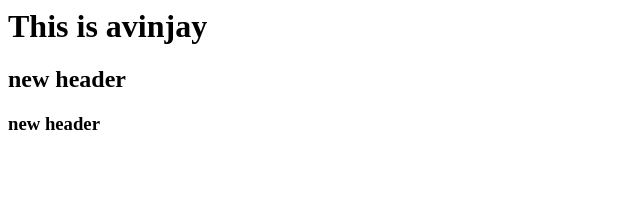
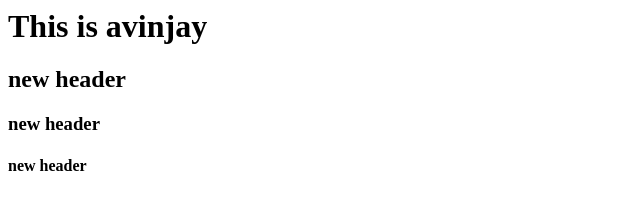
Before and after one commit to Avinjay/CICD_project1, a plain HTML site: page index.html in a window 1280 px wide. Shown: the full height of the page, 0-640 px from the left. Drawn offline with Linux system fonts and the light colour scheme.

Commit message:
latest addition to index.html

```diff
--- a/index.html
+++ b/index.html
@@ -1,3 +1,4 @@
 <h1>This is avinjay<h1>
 		<h2>new header<h2>
 				<h3>new header<h3>
+						<h4>new header</h4>
```
